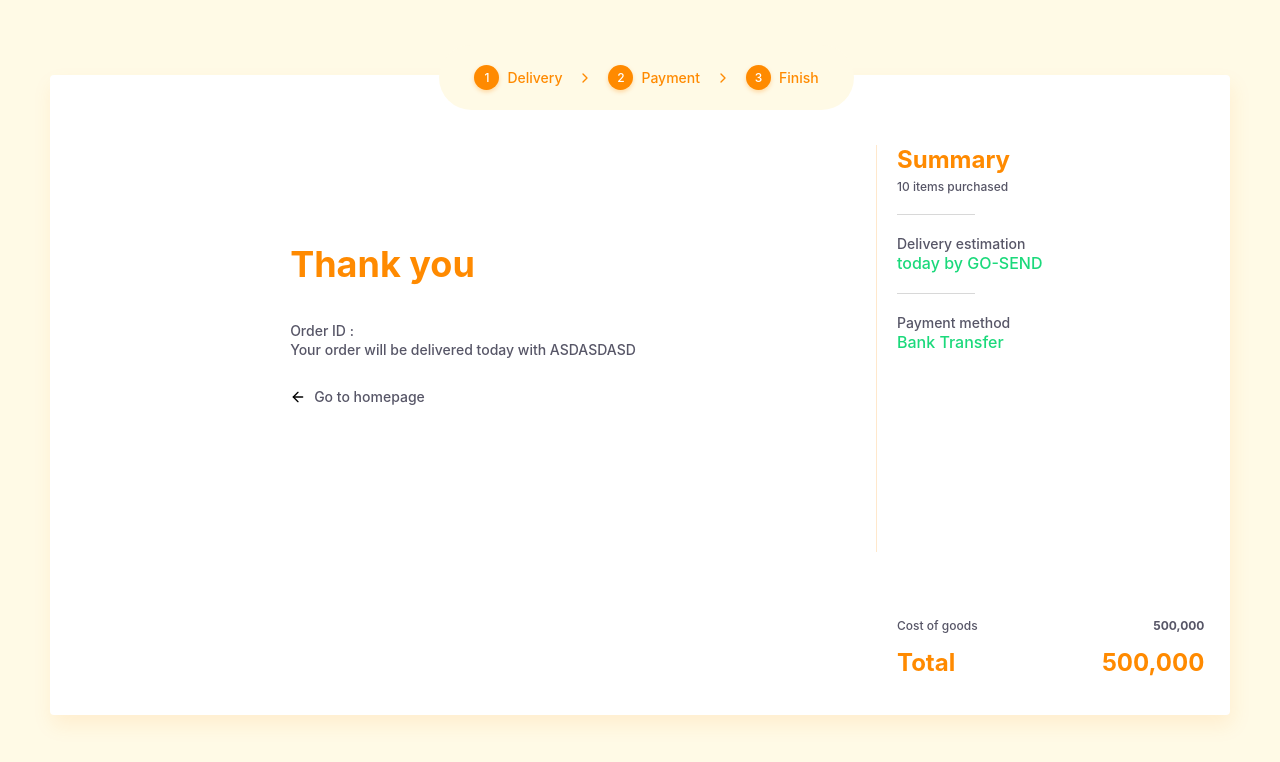
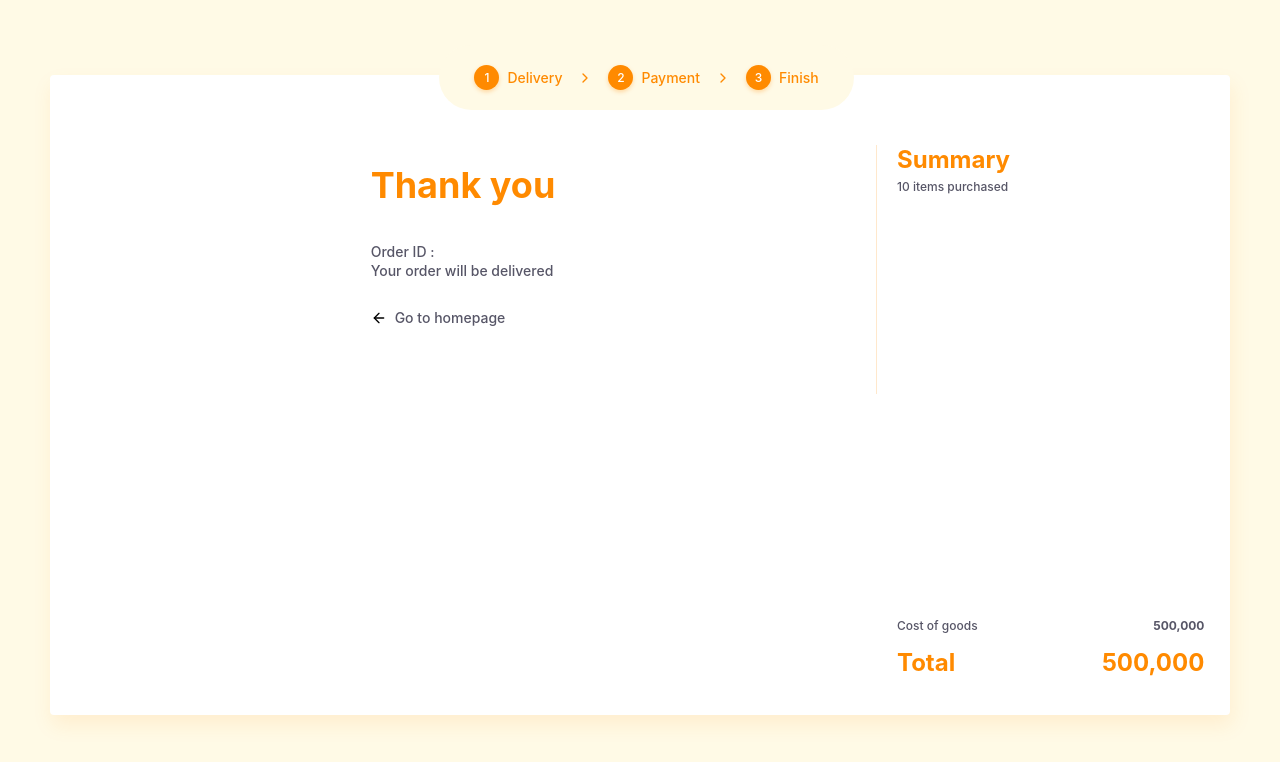
Before and after one commit to albarkahdev/jakmall-checkout-page, a React (Create React App) app: page / in a window 1280 px wide. Shown: the top 762 px of the page. Built offline with nearby package versions, Linux system fonts and the light colour scheme.

Commit message:
add hooks additionalSummary

```diff
--- /dev/null
+++ b/src/hooks/useListAdditionalSummary.js
@@ -0,0 +1,32 @@
+import { useMemo } from "react";
+
+import useStoreCheckout from "../stores/storeCheckout";
+import generateDescriptionByShipmentProvider from "../utils/generateDescriptionByShipmentProvider";
+
+export const useListAdditionalSummary = ({ isShowAll }) => {
+  const {
+    shipment,
+    paymentType,
+  } = useStoreCheckout();
+
+  const listAdditionalSummary = useMemo(() => {
+    const list = [];
+    let descriptionShipmentProvider =
+      generateDescriptionByShipmentProvider(shipment.provider);
+    list.push({
+      label: "Delivery estimation",
+      value: descriptionShipmentProvider,
+    });
+
+    if (isShowAll) {
+      list.push({
+        label: "Payment method",
+        value: paymentType,
+      });
+    }
+
+    return list;
+  }, [shipment, isShowAll, paymentType]);
+
+  return [listAdditionalSummary];
+}
--- a/src/hooks/useListCostAndTotal.js
+++ b/src/hooks/useListCostAndTotal.js
@@ -51,4 +51,4 @@ export const useListCostAndTotal = () => {
   }, [listCost]);
 
   return [listCost, totalCost];
-}
+};
--- a/src/modules/completeCheckout/components/BoxCompleteCheckout.js
+++ b/src/modules/completeCheckout/components/BoxCompleteCheckout.js
@@ -10,6 +10,8 @@ import BoxOrderDescription from "./BoxOrderDescription";
 import Space from "../../../ui/Space/Space";
 import { useListCostAndTotal } from "../../../hooks/useListCostAndTotal";
 import useStoreCheckout from "../../../stores/storeCheckout";
+import generateDescriptionByShipmentProvider from "../../../utils/generateDescriptionByShipmentProvider";
+import { useListAdditionalSummary } from "../../../hooks/useListAdditionalSummary";
 
 const listCost = [
   {
@@ -29,20 +31,12 @@ const listCost = [
   },
 ];
 
-const listAdditionalSummary = [
-  {
-    label: "Delivery estimation",
-    value: "today by GO-SEND",
-  },
-  {
-    label: "Payment method",
-    value: "Bank Transfer",
-  },
-];
-
 const BoxCompleteCheckout = () => {
-  const { orderId } = useStoreCheckout();
+  const { orderId, shipment } = useStoreCheckout();
   const [listCost, totalCost] = useListCostAndTotal();
+  const [listAdditionalSummary] = useListAdditionalSummary({ isShowAll: true });
+  let descriptionShipmentProvider =
+    generateDescriptionByShipmentProvider(shipment.provider);
 
   return (
     <BoxContent>
@@ -58,7 +52,7 @@ const BoxCompleteCheckout = () => {
             />
             <Text type="black-large">Order ID : {orderId}</Text>
             <Space v={2} />
-            <Text type="black-large">Your order will be delivered today with ASDASDASD</Text>
+            <Text type="black-large">Your order will be delivered {descriptionShipmentProvider}</Text>
             <BoxNavigation
               label="Go to homepage"
               leftPadding={0}
--- a/src/modules/payment/components/BoxPayment.js
+++ b/src/modules/payment/components/BoxPayment.js
@@ -1,4 +1,4 @@
-import { useMemo, useState } from "react";
+import { useState } from "react";
 
 import BoxContent from "../../../ui/BoxContent/BoxContent";
 import BoxForm from "../../../ui/BoxForm/BoxForm";
@@ -12,13 +12,13 @@ import Space from "../../../ui/Space/Space";
 import useStoreCheckout from '../../../stores/storeCheckout';
 import { useListCostAndTotal } from "../../../hooks/useListCostAndTotal";
 import { generateOrderId } from "../../../utils/generateRandom";
+import { useListAdditionalSummary } from "../../../hooks/useListAdditionalSummary";
 
 const BoxPayment = () => {
   const [errors, setErrors] = useState({
     shipment: "",
     paymentType: "",
   });
-
   const {
     shipment,
     paymentType,
@@ -27,30 +27,7 @@ const BoxPayment = () => {
     setOrderId,
   } = useStoreCheckout();
   const [listCost, totalCost] = useListCostAndTotal();
-
-  const listAdditionalSummary = useMemo(() => {
-    let valueDeliveryProvider = "";
-    switch (shipment.provider) {
-      case "GO-SEND":
-        valueDeliveryProvider = "today by GO-SEND"
-        break;
-      case "JNE":
-        valueDeliveryProvider = "2 days by JNE"
-        break;
-      case "Personal Courier":
-        valueDeliveryProvider = "1 day by Personal Courier"
-        break;
-      default:
-        break;
-    }
-
-    return [
-      {
-        label: "Delivery estimation",
-        value: valueDeliveryProvider,
-      },
-    ];
-  }, [shipment]);
+  const [listAdditionalSummary] = useListAdditionalSummary({ isShowAll: false });
 
   const createAndSetOrderId = () => {
     const orderId = generateOrderId();
--- /dev/null
+++ b/src/utils/generateDescriptionByShipmentProvider.js
@@ -0,0 +1,14 @@
+const generateDescriptionByShipmentProvider = (provider) => {
+  switch (provider) {
+    case "GO-SEND":
+      return "today by GO-SEND"
+    case "JNE":
+      return "2 days by JNE"
+    case "Personal Courier":
+      return "1 day by Personal Courier"
+    default:
+      return "";
+  };
+};
+
+export default generateDescriptionByShipmentProvider;
```
